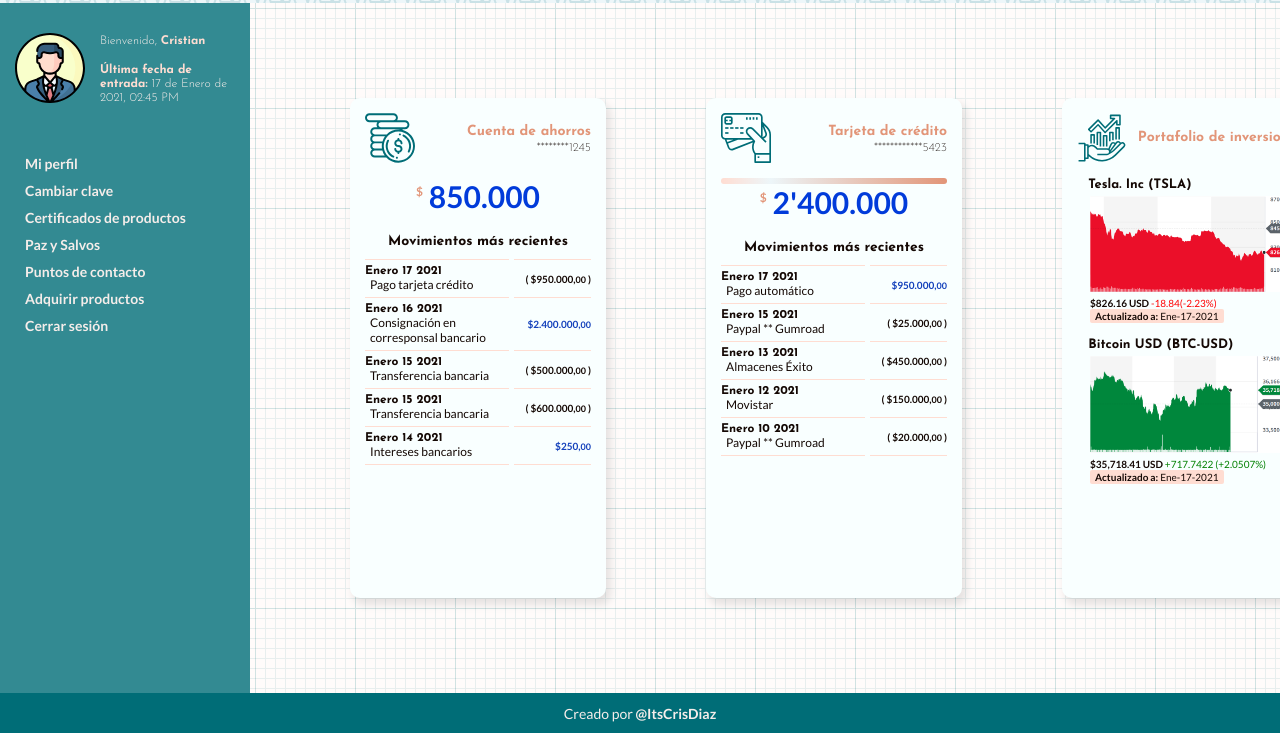
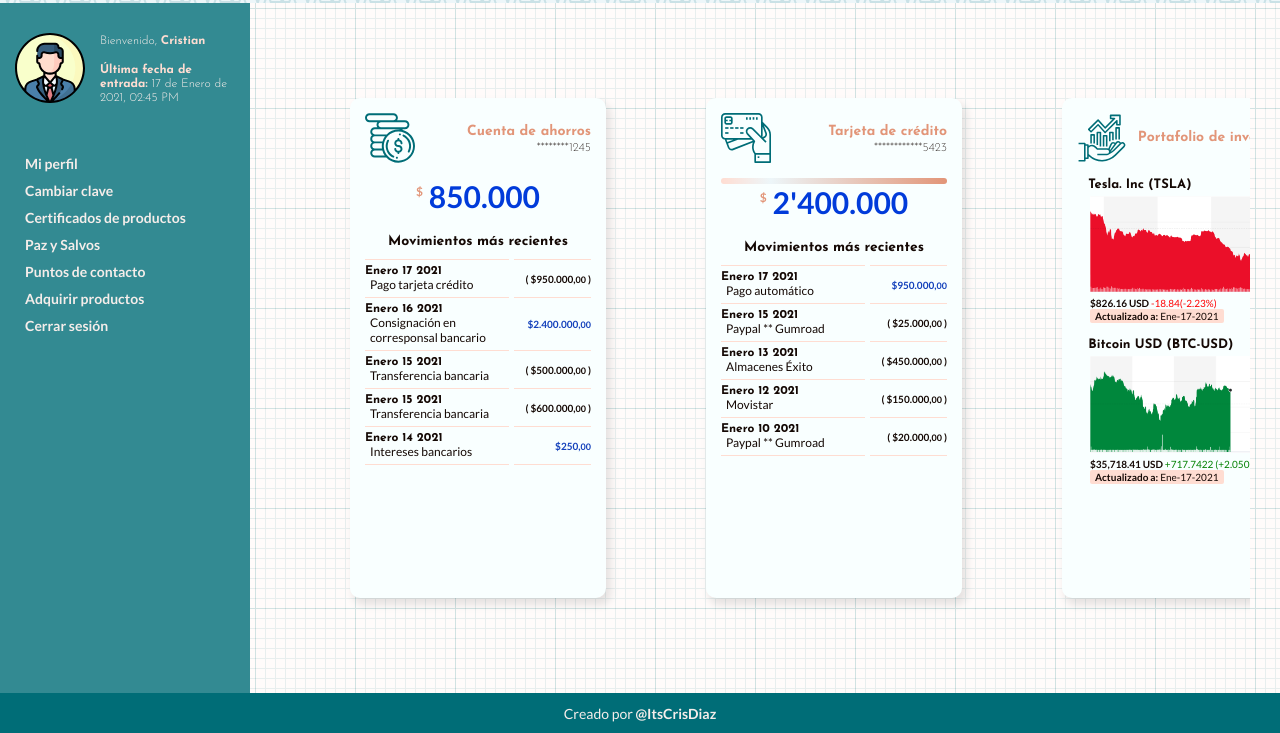
Before and after one commit to ItsCrisDiaz/banconomia, a plain HTML site: page index.html in a window 1280 px wide. Shown: the part 67-800 px from the top of the page. Drawn offline with Linux system fonts and the light colour scheme.

Commit message:
Cambios en margen de último article de main__card--slider para agregar un margen

```diff
--- a/css/600px.css
+++ b/css/600px.css
@@ -4,7 +4,10 @@
   }
 
   .main__card--slider {
+    display: inline-flex;
     overflow-x: scroll;
+    scroll-snap-type: proximity;
+    scroll-margin: 0 100px 0 0;
     justify-content: left;
   }
 
@@ -15,4 +18,9 @@
   .main__card--slider article:nth-of-type(1) {
     margin-left: 100px;
   }
+
+  .main__card--slider:last-child {
+    content: "";
+    border-right: 30px solid transparent;
+  }
 }
```
